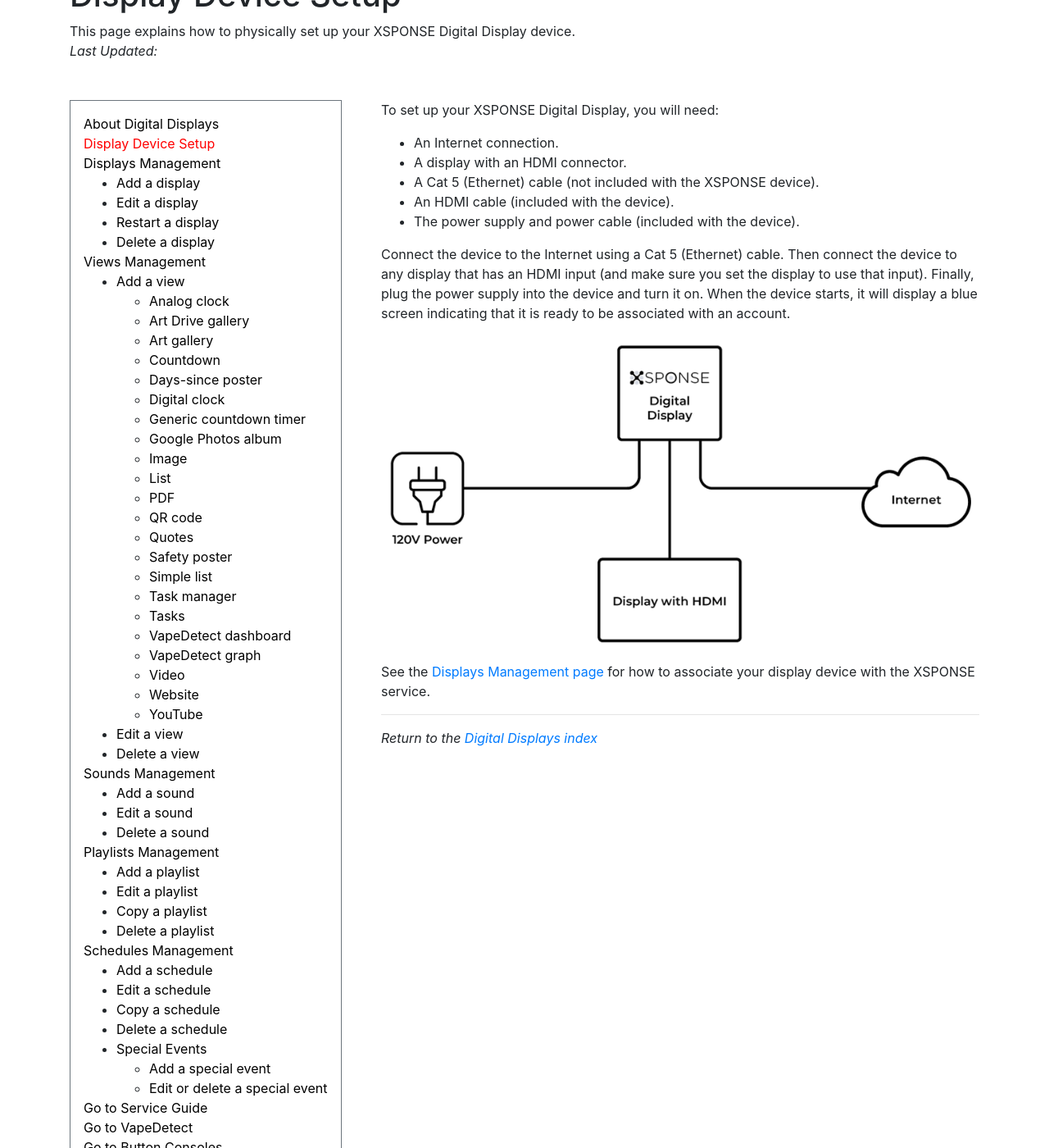
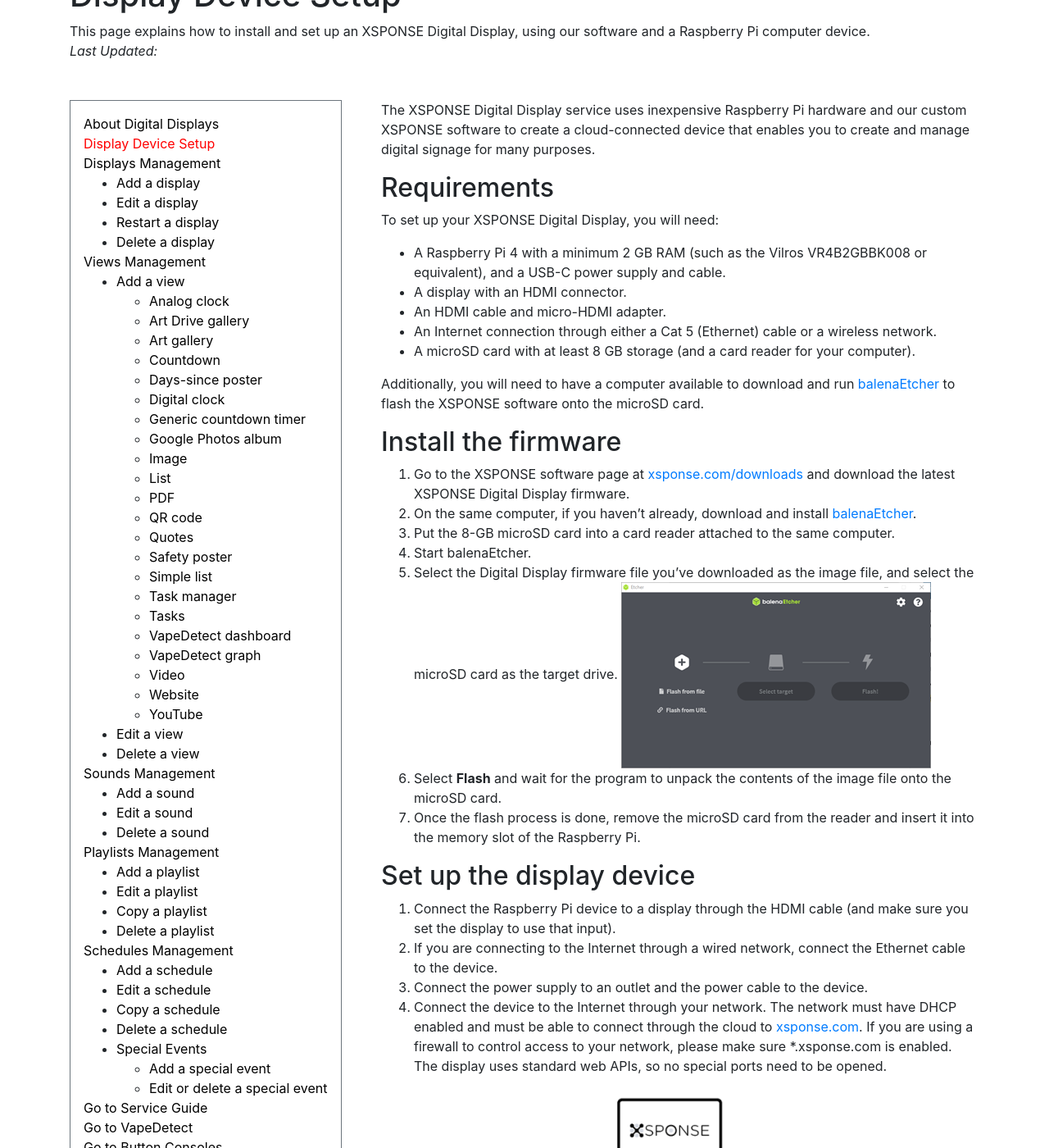
Before and after one commit to NrsSystems/docs, a Jekyll site: the page built from digital-displays/display-device-setup.md, in a window 1280 px wide and 1400 px high, scrolled down 197 px. Shown: the whole window at 82% size. Built offline with Jekyll 4.4.1, drawn with Linux system fonts in a browser that asks for light colours; our own code applies the rules of GitHub Pages for plain Markdown files; some of the changed text lies outside the part shown.

Commit message:
Update display-device-setup.md
Rewritten to incorporate new instructions for using Raspberry Pi devices.

```diff
--- a/digital-displays/display-device-setup.md
+++ b/digital-displays/display-device-setup.md
@@ -1,19 +1,38 @@
 ---
 title: Display Device Setup
-abstract: This page explains how to physically set up your XSPONSE Digital Display device.
+abstract: This page explains how to install and set up an XSPONSE Digital Display, using our software and a Raspberry Pi computer device.
 ---
+The XSPONSE Digital Display service uses inexpensive Raspberry Pi hardware and our custom XSPONSE software to create a cloud-connected device that enables you to create and manage digital signage for many purposes.
+
+## Requirements
 To set up your XSPONSE Digital Display, you will need:
--	An Internet connection.
+-	A Raspberry Pi 4 with a minimum 2 GB RAM (such as the Vilros VR4B2GBBK008 or equivalent), and a USB-C power supply and cable.
 -	A display with an HDMI connector.
--	A Cat 5 (Ethernet) cable (not included with the XSPONSE device).
--	An HDMI cable (included with the device).
--	The power supply and power cable (included with the device).
+-	An HDMI cable and micro-HDMI adapter.
+-	An Internet connection through either a Cat 5 (Ethernet) cable or a wireless network.
+-	A microSD card with at least 8 GB storage (and a card reader for your computer).
 
-Connect the device to the Internet using a Cat 5 (Ethernet) cable. Then connect the device to any display that has an HDMI input (and make sure you set the display to use that input). Finally, plug the power supply into the device and turn it on. When the device starts, it will display a blue screen indicating that it is ready to be associated with an account.
+Additionally, you will need to have a computer available to download and run [balenaEtcher](https://www.balena.io/etcher/) to flash the XSPONSE software onto the microSD card.
+
+## Install the firmware
+1. Go to the XSPONSE software page at [xsponse.com/downloads](https://www.xsponse.com/downloads) and download the latest XSPONSE Digital Display firmware.
+2. On the same computer, if you haven't already, download and install [balenaEtcher](https://www.balena.io/etcher/).
+3. Put the 8-GB microSD card into a card reader attached to the same computer.
+4. Start balenaEtcher.
+5. Select the Digital Display firmware file you've downloaded as the image file, and select the microSD card as the target drive.
+![balenaEtcher screen](balenaEtcher.png)
+6. Select **Flash** and wait for the program to unpack the contents of the image file onto the microSD card.
+7. Once the flash process is done, remove the microSD card from the reader and insert it into the memory slot of the Raspberry Pi.
+
+## Set up the display device
+1. Connect the Raspberry Pi device to a display through the HDMI cable (and make sure you set the display to use that input).
+2. If you are connecting to the Internet through a wired network, connect the Ethernet cable to the device.
+3. Connect the power supply to an outlet and the power cable to the device.
+4. Connect the device to the Internet through your network. The network must have DHCP enabled and must be able to connect through the cloud to [xsponse.com](https://xsponse.com). If you are using a firewall to control access to your network, please make sure \*.xsponse.com is enabled. The display uses standard web APIs, so no special ports need to be opened.
 
 ![display setup diagram](display-setup-diagram.png)
 
-See the [Displays Management page](displays-management.md) for how to associate your display device with the XSPONSE service.
+When the device starts, it will display the XSPONSE logo and a blue screen with an activation code, indicating that it is ready to be associated with an account. See the [Displays Management page](displays-management.md) for how to associate your display device with the XSPONSE service. If you have not yet created an administrator account with XSPONSE, first see the [Getting Started page](../general-ops/account-setup.md) in the [XSPONSE Service Guide](../general-ops/index.md).
 
 ___
 *Return to the [Digital Displays index](index.md)*
```
